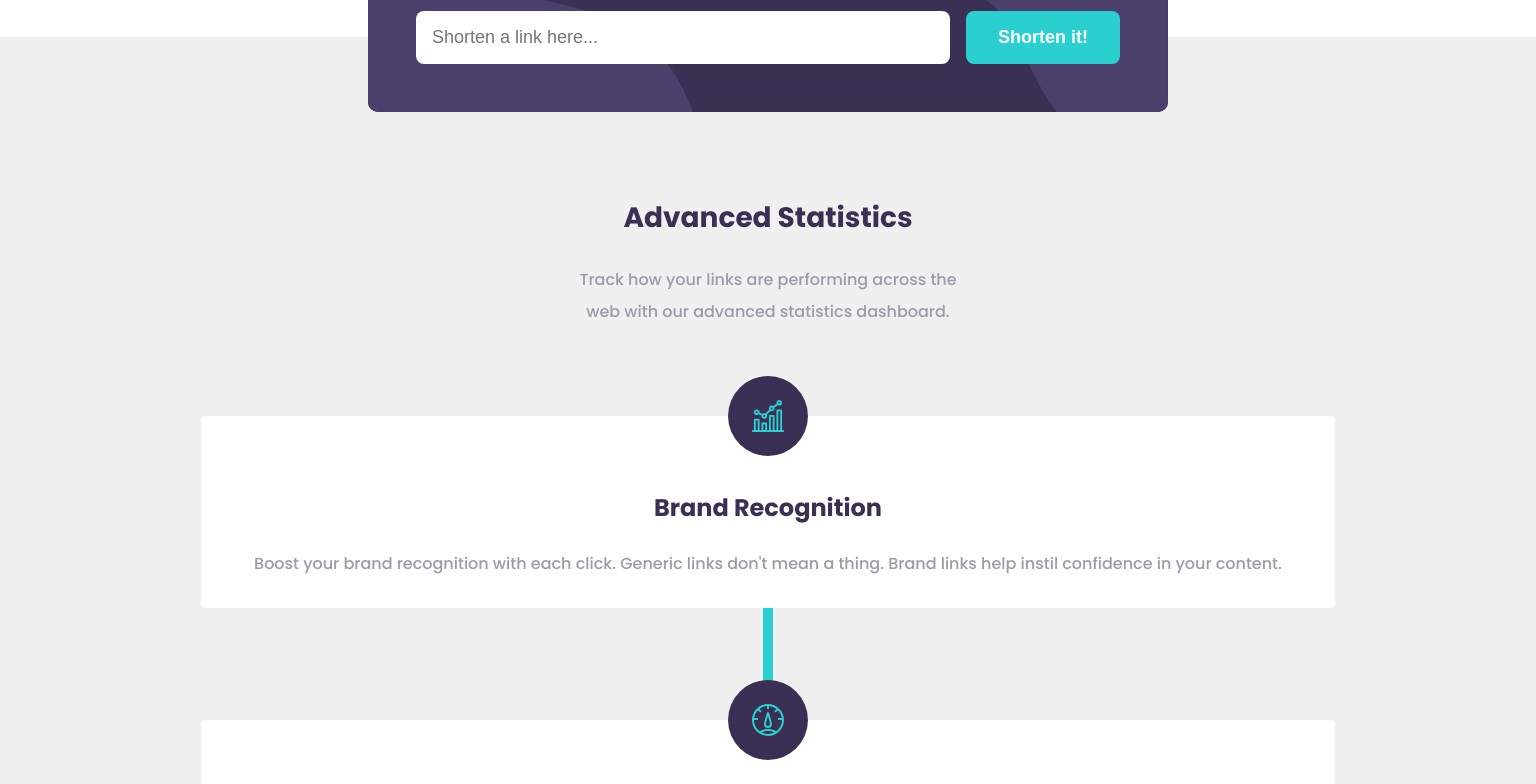
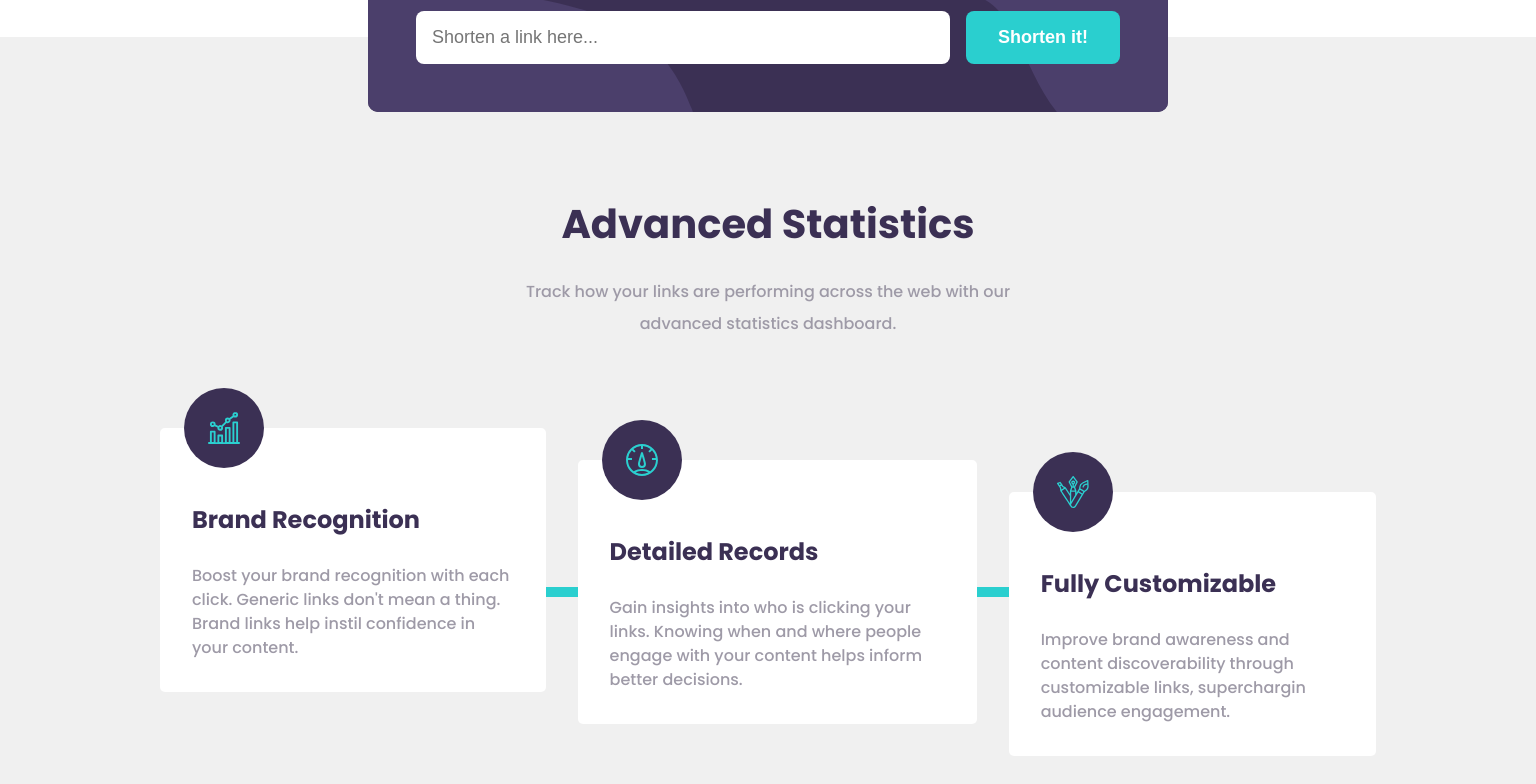
Before and after one commit to Vyonyx/URLShorteningAPI-feMentor-Vue, a Vue app: page / in a window 1536 px wide. Shown: the part 754-1538 px from the top of the page. Built offline with nearby package versions, Linux system fonts and the light colour scheme.

Commit message:
add desktop view styling for Statistics and Card components

```diff
--- a/src/components/StatCard.vue
+++ b/src/components/StatCard.vue
@@ -27,6 +27,7 @@ defineProps<{
   border-radius: 5px;
   padding: 2rem;
   padding-top: var(--symbol-size);
+  height: fit-content;
 }
 
 .symbol {
@@ -64,4 +65,19 @@ defineProps<{
 .description {
   text-align: center;
 }
+
+@media (min-width: 1440px) {
+  .stat-card {
+    max-width: 400px;
+  }
+
+  .symbol {
+    left: 4rem;
+  }
+
+  .title,
+  .description {
+    text-align: start;
+  }
+}
 </style>
--- a/src/components/Statistics.vue
+++ b/src/components/Statistics.vue
@@ -77,4 +77,41 @@ const cardContent = ref([
   left: 50%;
   transform: translateX(-50%);
 }
+
+@media (min-width: 1440px) {
+  .container {
+    padding-bottom: 80px;
+  }
+
+  .title {
+    font-size: 2.5rem;
+  }
+
+  .description {
+    max-width: 500px;
+  }
+
+  .card-container {
+    --card-top-margin: 2rem;
+
+    flex-direction: row;
+    gap: 2rem;
+  }
+
+  .stat-card:nth-child(3) {
+    margin-top: var(--card-top-margin);
+  }
+
+  .stat-card:last-child {
+    margin-top: calc(var(--card-top-margin) * 2);
+  }
+
+  .connecting-bar {
+    width: 100%;
+    height: 10px;
+    left: 0;
+    top: 50%;
+    transform: translateY(-50%);
+  }
+}
 </style>
```
